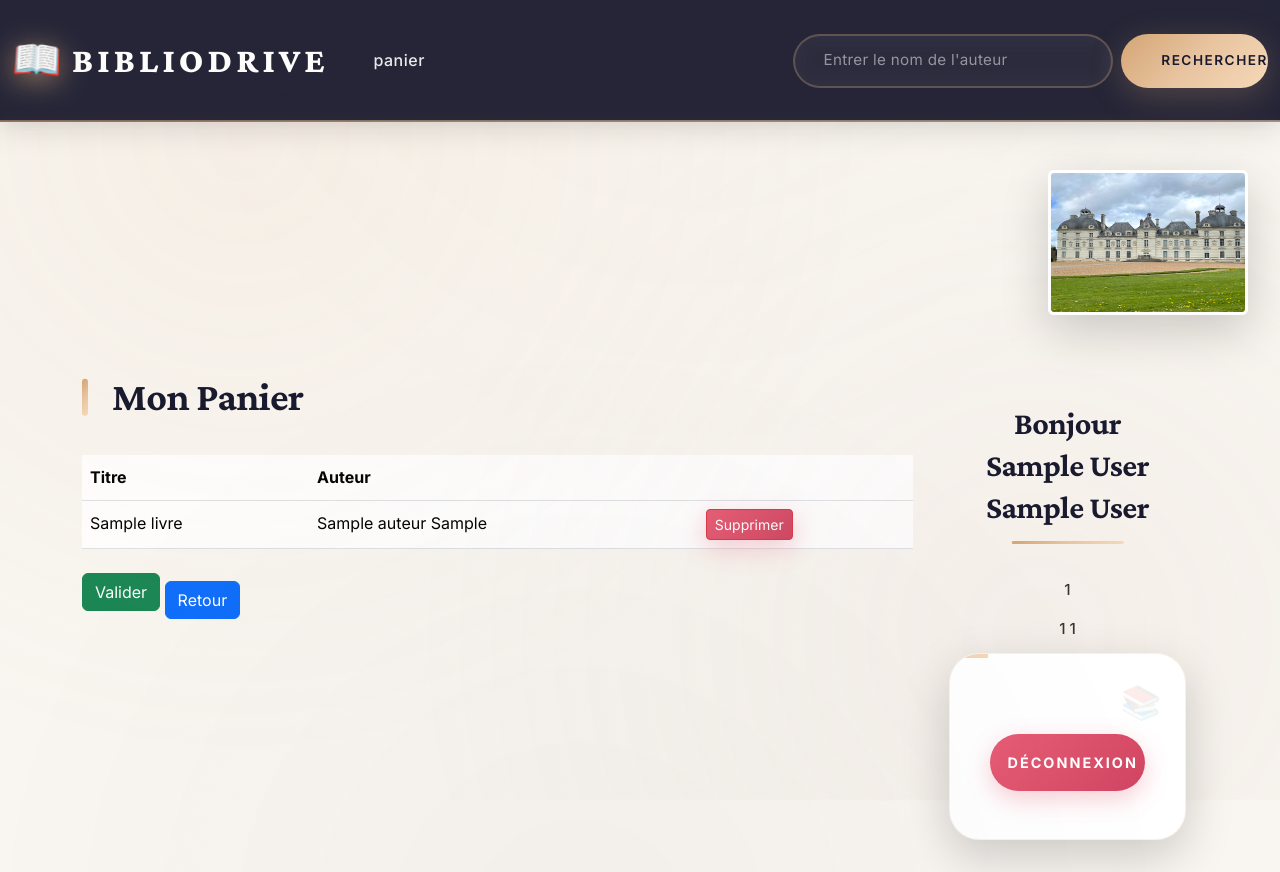
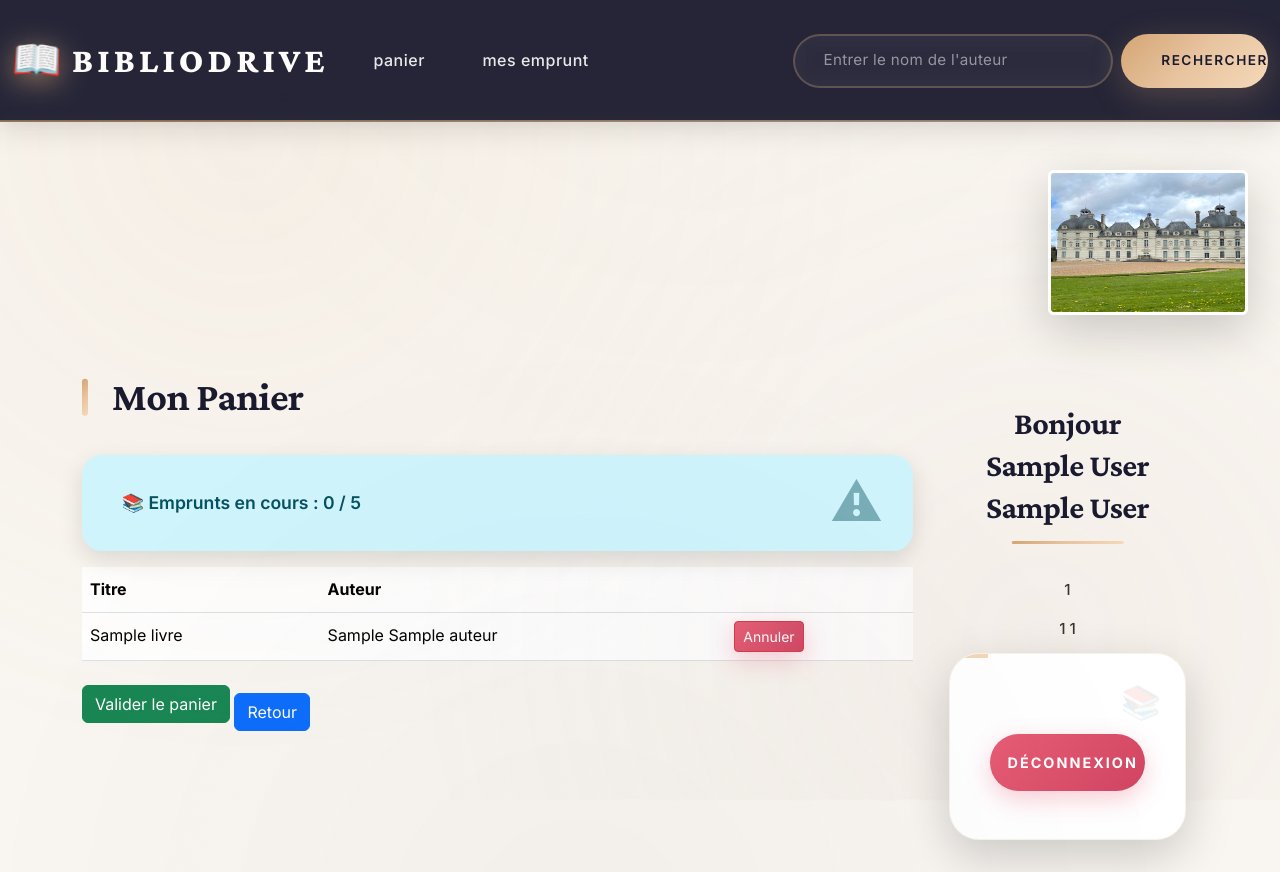
Before and after one commit to Noah22550/bibliodriveNoah, a PHP site: the page made by panier.php in a window 1280 px wide. Run offline with PHP 8.4, Linux system fonts and the light colour scheme; the visitor is signed in with stand-in values (Sample User, id 1); tables that the repository leaves empty or names only in its code hold one stand-in row (values such as "Sample post").

Commit message:
ajout de l'emprunt

```diff
--- a/detaillivre.php
+++ b/detaillivre.php
@@ -60,11 +60,7 @@
                             }
                             // BOUTON emprunter
                             echo "<div class='mt-4'>";
-                            echo "<form method='post' action='panier.php'>";
-                            echo "<input type='hidden' name='titre' value='$livre->titre'>";
-                            echo "<input type='hidden' name='auteur' value='$livre->prenom $livre->nom'>";
-                            echo "<button type='submit' name='ajouter' class='btn btn-primary'>📚 emprunter</button>";
-                            echo "</form>";
+                            echo "<a href='panier.php?emprunter=$livre->nolivre' class='btn btn-primary'>📚 emprunter</a>";
                             echo "</div>";
 
                             echo "</div>";
--- a/entete.php
+++ b/entete.php
@@ -11,6 +11,9 @@
                 <ul class="navbar-nav me-auto mb-2 mb-lg-0">
                     <li class="nav-item">
                         <a class="nav-link" href="panier.php">panier</a>
+                    </li>
+                    <li class="nav-item">
+                        <a class="nav-link" href="emprunt.php">mes emprunt</a>
                     </li>
                 </ul>
                 <form class="d-flex" action="recherchelivres.php" method="GET">
--- a/panier.php
+++ b/panier.php
@@ -2,7 +2,6 @@
 <html lang="fr">
 <head>
     <link href="https://cdn.jsdelivr.net/npm/bootstrap@5.3.3/dist/css/bootstrap.min.css" rel="stylesheet">
-    <script src="https://cdn.jsdelivr.net/npm/bootstrap@5.3.3/dist/js/bootstrap.bundle.min.js"></script>
     <link rel="stylesheet" href="style.css">
     <meta charset="UTF-8">
     <title>Mon Panier</title>
@@ -11,80 +10,97 @@
     <?php
     require_once('config.php');
 
-    // Ajouter un livre au panier
+    // Ajouter un livre
     if (isset($_GET['emprunter'])) {
-        $_SESSION['panier'][] = $_GET['emprunter'];
+        $stmt = $connexion->prepare("SELECT livre.titre, auteur.nom, auteur.prenom
+                                      FROM livre
+                                      INNER JOIN auteur ON livre.noauteur = auteur.noauteur
+                                      WHERE livre.nolivre = :nolivre");
+        $stmt->bindValue(":nolivre", $_GET['emprunter']);
+        $stmt->execute();
+        $livre = $stmt->fetch(PDO::FETCH_OBJ);
+
+        $_SESSION['panier'][$_GET['emprunter']] = [
+            'titre' => $livre->titre,
+            'auteur' => $livre->prenom . ' ' . $livre->nom
+        ];
     }
 
-    // Supprimer un livre du panier
-    if (isset($_GET['supprimer'])) {
-        unset($_SESSION['panier'][$_GET['supprimer']]);
+    // Annuler un livre
+    if (isset($_GET['annuler'])) {
+        unset($_SESSION['panier'][$_GET['annuler']]);
     }
 
-    // Vider le panier
+    // Valider le panier
     if (isset($_GET['valider'])) {
-        unset($_SESSION['panier']);
+        $stmt = $connexion->prepare("SELECT COUNT(*) as nb FROM emprunter WHERE mel = :mel AND dateretour IS NULL");
+        $stmt->bindValue(":mel", $_SESSION['mel']);
+        $stmt->execute();
+        $nb_actuel = $stmt->fetch(PDO::FETCH_OBJ)->nb;
+
+        if (isset($_SESSION['panier'])) {
+            $nb_total = $nb_actuel + count($_SESSION['panier']);
+
+            if ($nb_total > 5) {
+                echo "<div class='container mt-4'><div class='alert alert-danger'>❌ Maximum 5 emprunts ! Vous en avez $nb_actuel, vous voulez en ajouter " . count($_SESSION['panier']) . "</div></div>";
+            } else {
+                foreach ($_SESSION['panier'] as $nolivre => $infos) {
+                    $stmt = $connexion->prepare("INSERT INTO emprunter (mel, nolivre, dateemprunt) VALUES (:mel, :nolivre, NOW())");
+                    $stmt->bindValue(":mel", $_SESSION['mel']);
+                    $stmt->bindValue(":nolivre", $nolivre);
+                    $stmt->execute();
+                }
+                unset($_SESSION['panier']);
+                echo "<div class='container mt-4'><div class='alert alert-success'>✅ Emprunts validés !</div></div>";
+            }
+        }
     }
 
     include('entete.php');
+
+    // Compter emprunts
+    $stmt = $connexion->prepare("SELECT COUNT(*) as nb FROM emprunter WHERE mel = :mel AND dateretour IS NULL");
+    $stmt->bindValue(":mel", $_SESSION['mel']);
+    $stmt->execute();
+    $nb_emprunts = $stmt->fetch(PDO::FETCH_OBJ)->nb;
     ?>
 
     <div class="container mt-4">
         <div class="row">
             <div class="col-sm-9">
                 <h2>Mon Panier</h2>
+                <div class='alert alert-info'>📚 Emprunts en cours : <?= $nb_emprunts ?> / 5</div>
 
-                <?php
-                if (isset($_SESSION['panier']) && count($_SESSION['panier']) > 0) {
-
-                    echo "<table class='table'>";
-                    echo "<tr><th>Titre</th><th>Auteur</th><th></th></tr>";
-
-                    foreach ($_SESSION['panier'] as $index => $nolivre) {
-
-                        $stmt = $connexion->prepare("SELECT livre.titre, auteur.nom, auteur.prenom
-                                                      FROM livre
-                                                      INNER JOIN auteur ON livre.noauteur = auteur.noauteur
-                                                      WHERE livre.nolivre = :nolivre");
-                        $stmt->bindValue(":nolivre", $nolivre);
-                        $stmt->execute();
-                        $livre = $stmt->fetch(PDO::FETCH_OBJ);
-
-                        echo "<tr>";
-                        echo "<td>$livre->titre</td>";
-                        echo "<td>$livre->nom $livre->prenom</td>";
-                        echo "<td><a href='panier.php?supprimer=$index' class='btn btn-danger btn-sm'>Supprimer</a></td>";
-                        echo "</tr>";
-                    }
-
-                    echo "</table>";
-                    echo "<a href='panier.php?valider=1' class='btn btn-success'>Valider</a>";
-
-                } else {
-                    echo "<p>Panier vide</p>";
-                }
-                ?>
+                <?php if (isset($_SESSION['panier']) && count($_SESSION['panier']) > 0): ?>
+                    <table class='table'>
+                        <tr><th>Titre</th><th>Auteur</th><th></th></tr>
+                        <?php foreach ($_SESSION['panier'] as $nolivre => $infos): ?>
+                            <tr>
+                                <td><?= $infos['titre'] ?></td>
+                                <td><?= $infos['auteur'] ?></td>
+                                <td><a href='panier.php?annuler=<?= $nolivre ?>' class='btn btn-danger btn-sm'>Annuler</a></td>
+                            </tr>
+                        <?php endforeach; ?>
+                    </table>
+                    <a href='panier.php?valider' class='btn btn-success'>Valider le panier</a>
+                <?php else: ?>
+                    <p>Votre panier est vide</p>
+                <?php endif; ?>
 
                 <a href='recherchelivres.php' class='btn btn-primary mt-3'>Retour</a>
             </div>
 
             <div class="col-sm-3">
-                <?php
-                    // Si l'utilisateur est connecté
-                    if (isset($_SESSION["inscription_completee"])) {
-                        echo "<h5>Bonjour<br/>" . $_SESSION['prenom'] . " " . $_SESSION['nom'] . "</h5>";
-                        echo "<p>" . $_SESSION['adresse'] . "</p>";
-                        echo "<p>" . $_SESSION['codepostal'] . " " . $_SESSION['ville'] . "</p>";
-                        echo '<form method="post">
-                                <div class="input-group-btn text-center">
-                                    <button class="btn btn-danger" name="deco" type="submit">Déconnexion</button>
-                                </div>
-                            </form>';
-                    } else {
-                        // Sinon, afficher le formulaire de connexion
-                        include('inscription.php');
-                    }
-                ?>
+                <?php if (isset($_SESSION["inscription_completee"])): ?>
+                    <h5>Bonjour<br/><?= $_SESSION['prenom'] . " " . $_SESSION['nom'] ?></h5>
+                    <p><?= $_SESSION['adresse'] ?></p>
+                    <p><?= $_SESSION['codepostal'] . " " . $_SESSION['ville'] ?></p>
+                    <form method="post">
+                        <button class="btn btn-danger" name="deco" type="submit">Déconnexion</button>
+                    </form>
+                <?php else: ?>
+                    <?php include('inscription.php'); ?>
+                <?php endif; ?>
             </div>
         </div>
     </div>
```
Also changed, not shown: emprunt.php (added, +114 -0 lines).
